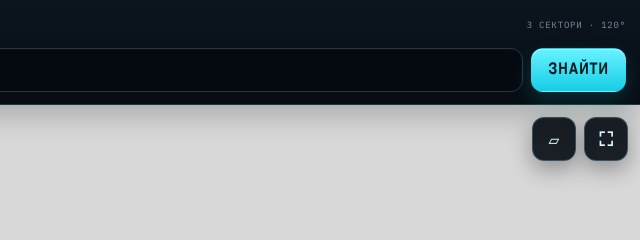
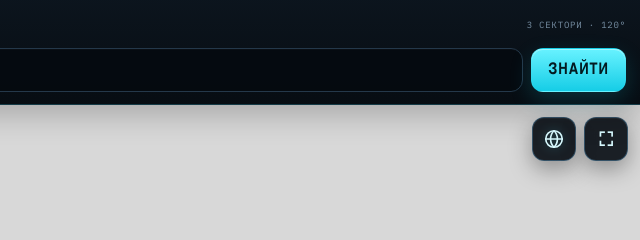
Before and after one commit to InvaderAZim/osm-bs-sector-bot, a website: page src/app.html in a window 1280 px wide. Shown: the top 240 px of the page, 640-1280 px from the left. Drawn offline with nearby package versions, Linux system fonts and the light colour scheme.

Commit message:
Use Earth icon for map layer button

```diff
--- a/src/app.html
+++ b/src/app.html
@@ -80,6 +80,7 @@ button{cursor:pointer;touch-action:manipulation}
 .point-icon{width:28px;height:28px;border-radius:5px;border:2px solid rgba(255,255,255,.95);color:#fff;display:flex;align-items:center;justify-content:center;font-family:var(--font-mono);font-size:12px;font-weight:700;box-shadow:0 3px 12px rgba(0,0,0,.58),inset 0 0 0 1px rgba(0,0,0,.2);transform:rotate(45deg)}.point-icon>span{transform:rotate(-45deg)}
 .fullscreen-btn{position:absolute;z-index:1000;right:12px;top:12px;width:44px;height:44px;min-height:44px;border:1px solid rgba(81,133,170,.5);background:rgba(7,13,19,.91);backdrop-filter:blur(10px);color:#d8faff;border-radius:12px;padding:0;display:flex;align-items:center;justify-content:center;font-family:var(--font-mono);font-size:19px;font-weight:600;box-shadow:0 8px 22px rgba(0,0,0,.34),inset 0 1px 0 rgba(255,255,255,.04)}
 .layers-btn{position:absolute;z-index:1000;right:64px;top:12px;width:44px;height:44px;min-height:44px;border:1px solid rgba(81,133,170,.5);background:rgba(7,13,19,.91);backdrop-filter:blur(10px);color:#d8faff;border-radius:12px;padding:0;display:flex;align-items:center;justify-content:center;font-family:var(--font-mono);font-size:18px;font-weight:700;box-shadow:0 8px 22px rgba(0,0,0,.34),inset 0 1px 0 rgba(255,255,255,.04)}
+.layers-btn svg{width:22px;height:22px;display:block;stroke:currentColor;fill:none;stroke-width:1.8;stroke-linecap:round;stroke-linejoin:round;filter:drop-shadow(0 0 6px rgba(61,233,255,.22))}
 .layers-menu{position:absolute;z-index:1001;right:12px;top:64px;width:184px;padding:8px;background:rgba(7,13,19,.96);border:1px solid rgba(81,133,170,.5);border-radius:14px;box-shadow:0 16px 36px rgba(0,0,0,.42);backdrop-filter:blur(14px);display:none;gap:6px}
 .layers-menu.open{display:grid}
 .layers-menu button{min-height:40px;border:1px solid var(--line);border-radius:10px;padding:8px 10px;background:linear-gradient(180deg,var(--surface-2),var(--surface));color:#cbd8e4;font-family:var(--font-mono);font-size:10px;letter-spacing:.04em;text-align:left}
@@ -99,7 +100,13 @@ body.duga-fullscreen .top,body.duga-fullscreen .controls{display:none}body.duga-
   <div id="results"></div>
 </section>
 <div id="map">
-  <button id="layersBtn" class="layers-btn" type="button" aria-label="Вибір карти" title="Вибір карти">▱</button>
+  <button id="layersBtn" class="layers-btn" type="button" aria-label="Вибір карти" title="Вибір карти">
+    <svg viewBox="0 0 24 24" aria-hidden="true" focusable="false">
+      <circle cx="12" cy="12" r="9"></circle>
+      <path d="M3 12h18"></path>
+      <path d="M12 3c2.4 2.3 3.7 5.3 3.7 9s-1.3 6.7-3.7 9c-2.4-2.3-3.7-5.3-3.7-9S9.6 5.3 12 3Z"></path>
+    </svg>
+  </button>
   <div id="layersMenu" class="layers-menu" role="menu" aria-label="Шари карти">
     <button type="button" data-layer="standard" class="active">🗺 Стандартна</button>
     <button type="button" data-layer="topo">⛰ Топографічна</button>
```
